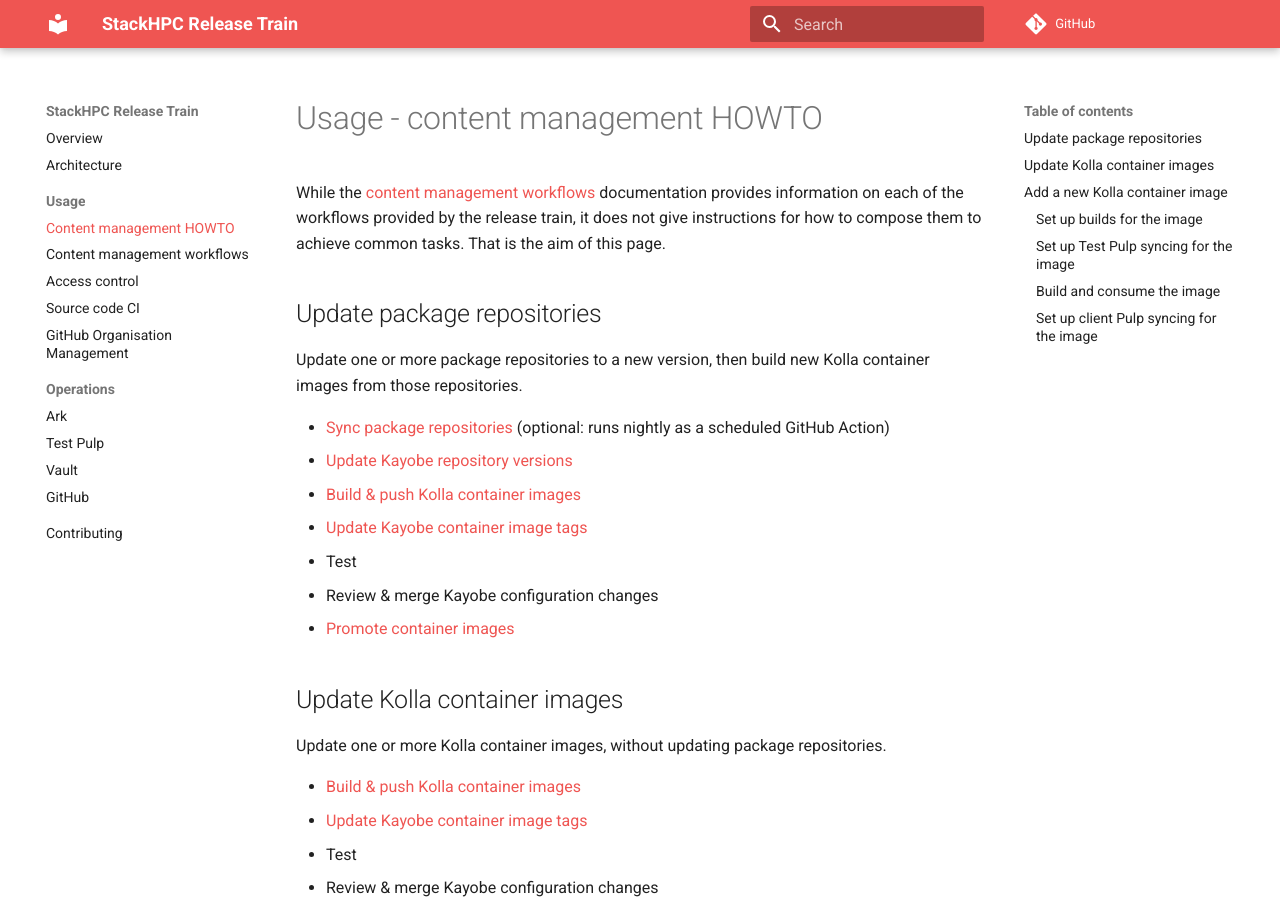
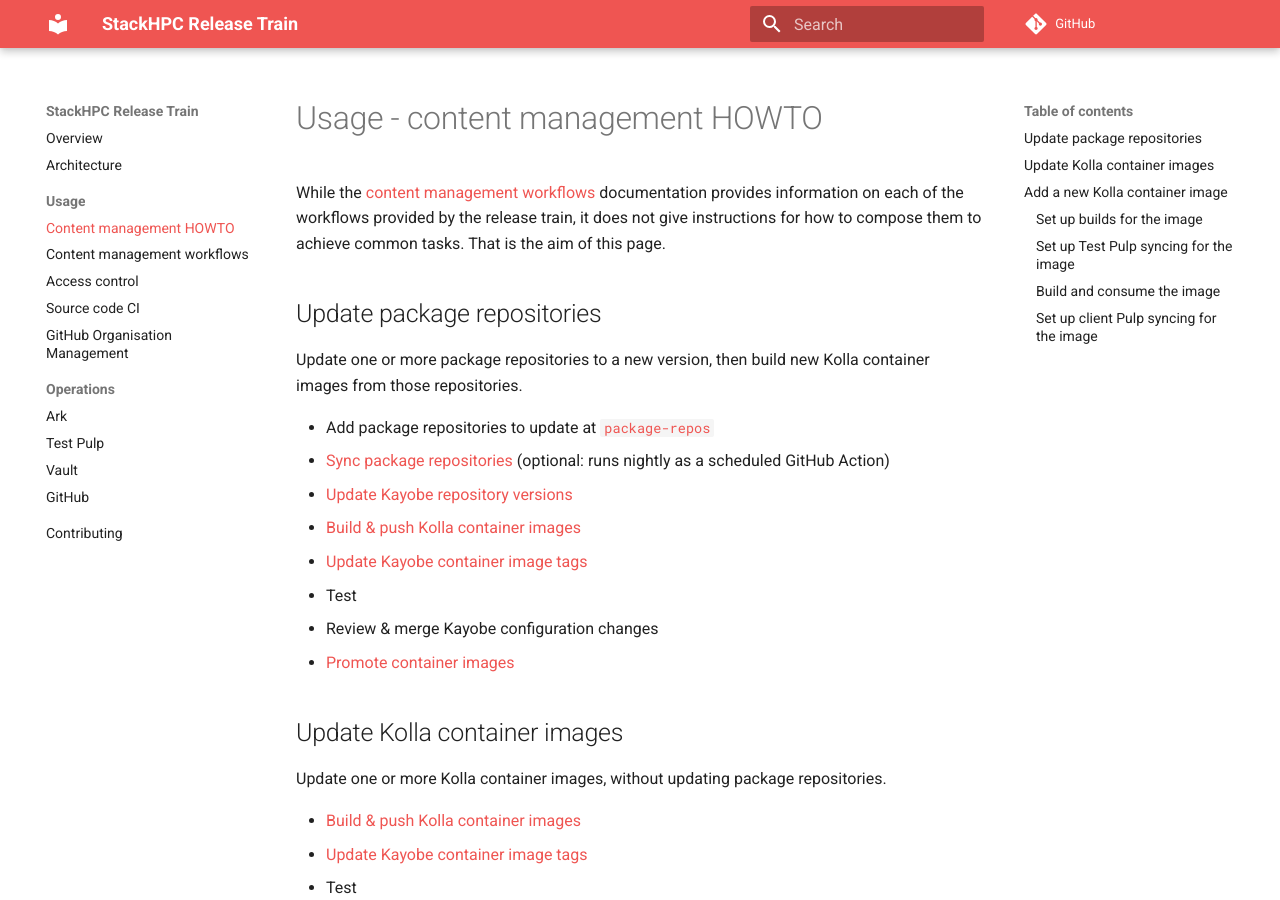
Before and after one commit to stackhpc/stackhpc-release-train, an MkDocs documentation site: the page built from docs/usage/content-howto.md, in a window 1280 px wide and 900 px high. Built offline with MkDocs 1.6.1 and Material for MkDocs 9.7.7, drawn with Linux system fonts in a browser that asks for light colours; comment, search, counter and statistics services are not loaded.

Commit message:
Add a step needs to be done before syncing package repo

```diff
--- a/docs/usage/content-howto.md
+++ b/docs/usage/content-howto.md
@@ -7,6 +7,7 @@ That is the aim of this page.
 
 Update one or more package repositories to a new version, then build new Kolla container images from those repositories.
 
+* Add package repositories to update at [`package-repos`](https://github.com/stackhpc/stackhpc-release-train/blob/main/ansible/inventory/group_vars/all/package-repos)
 * [Sync package repositories](content-workflows.md#syncing-package-repositories) (optional: runs nightly as a scheduled GitHub Action)
 * [Update Kayobe repository versions](content-workflows.md#updating-package-repository-versions-in-kayobe-configuration)
 * [Build & push Kolla container images](content-workflows.md#building-container-images)
```
